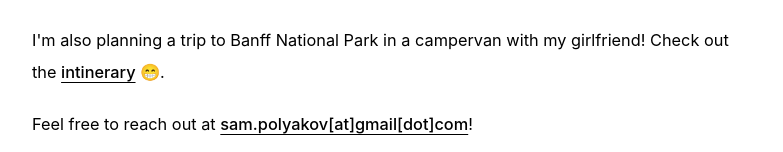
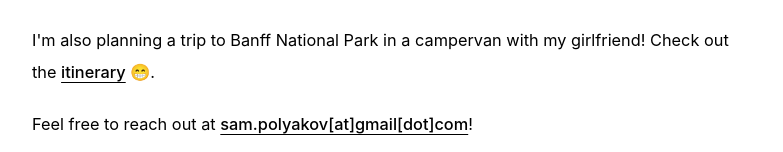
Before and after one commit to sampolz/portfolio, a Next.js app: page / in a window 1280 px wide. Shown: the part 458-610 px from the top of the page, without its empty margins (248-1031 px from the left). Built offline with nearby package versions, Linux system fonts and the light colour scheme.

Commit message:
Update page.tsx

```diff
--- a/app/page.tsx
+++ b/app/page.tsx
@@ -37,7 +37,7 @@ export default function Home() {
         </p>
         <p className="text-[1.02rem] leading-8 text-neutral-700 dark:text-white">
           I'm also planning a trip to Banff National Park in a campervan with my girlfriend! Check out the{" "}
-          <a href="/banff-itinerary" target="_blank" rel="noopener noreferrer" className="font-medium text-neutral-900 underline underline-offset-4 dark:text-white">intinerary</a> 😁.
+          <a href="/banff-itinerary" target="_blank" rel="noopener noreferrer" className="font-medium text-neutral-900 underline underline-offset-4 dark:text-white">itinerary</a> 😁.
         </p>
         <p className="text-[1.02rem] leading-8 text-neutral-700 dark:text-white">
           Feel free to reach out at{" "}
```
